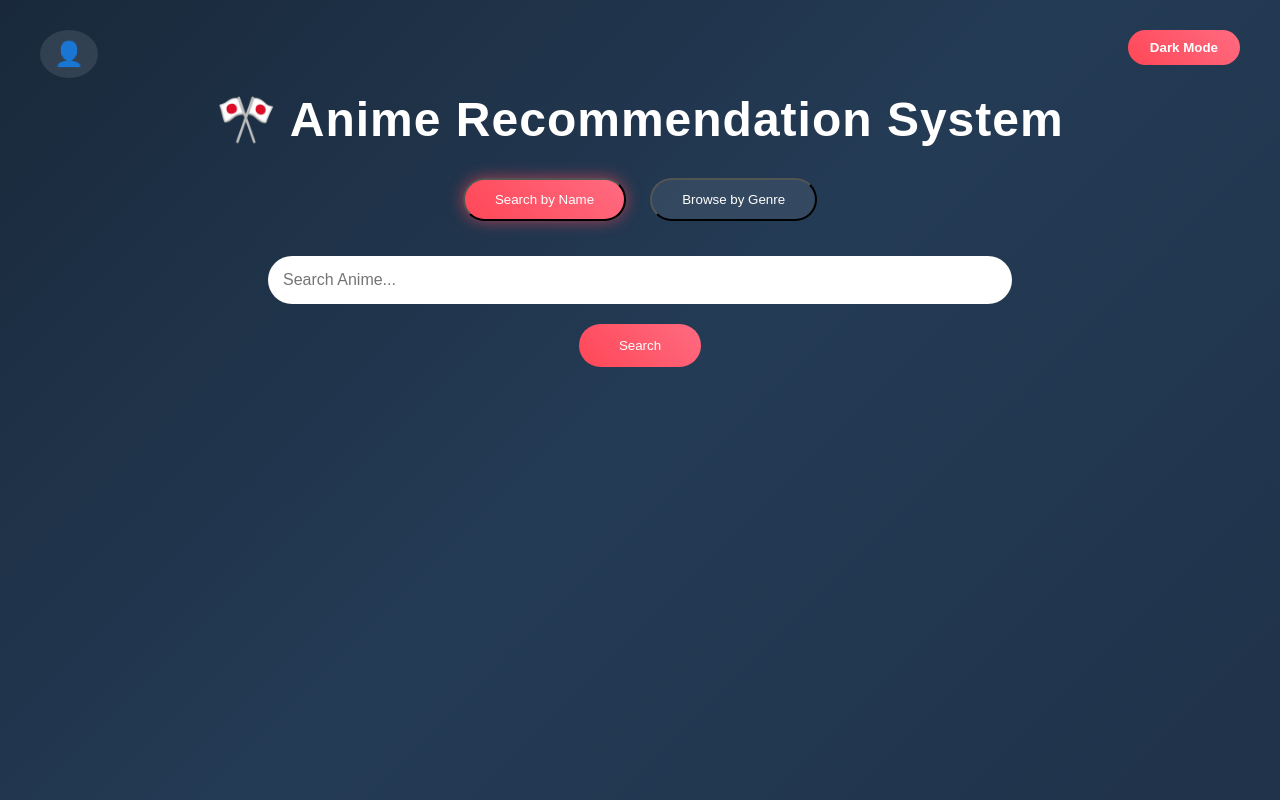
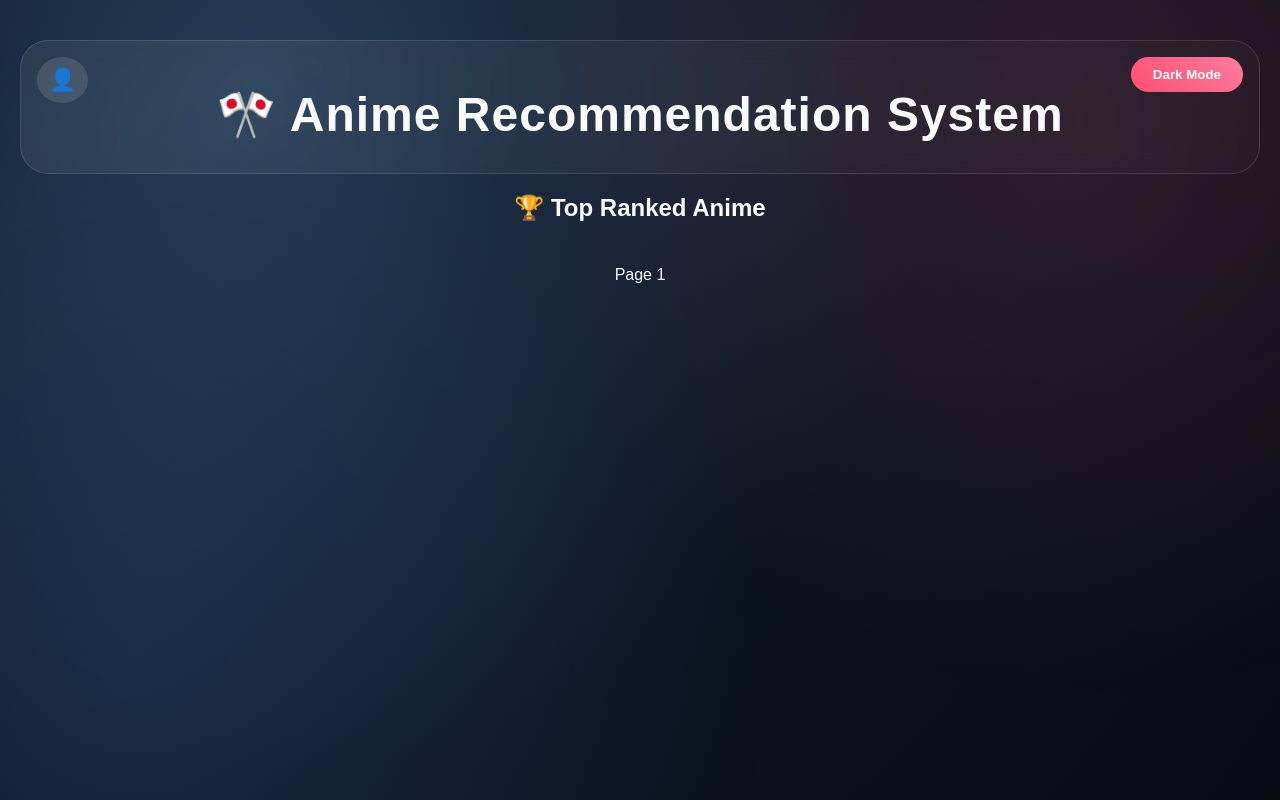
Before and after one commit to AnujShahu/Anime_Recommendation, a Flask app: page /top-rankings in a window 1280 px wide. Run offline with Flask 3, Linux system fonts and the light colour scheme; the visitor is signed in with stand-in values (Sample User, id 1); data that the repository does not hold is empty.

Commit message:
new chnages

```diff
--- a/app/routes.py
+++ b/app/routes.py
@@ -12,10 +12,14 @@ ANIME_DB_PATH = os.path.join(BASE_DIR, "anime.db")
 USER_DB_PATH = os.path.join(BASE_DIR, "user_info.db")
 
 
+def _is_ajax_request():
+    return request.headers.get("X-Requested-With") == "XMLHttpRequest"
+
+
 # ================= HOME =================
 @main.route("/")
 def home():
-    return render_template("index.html")
+    return render_template("index.html", page_mode="home")
 
 
 # ================= RECOMMEND =================
@@ -35,6 +39,7 @@ def recommend():
 
     return render_template(
         "index.html",
+        page_mode="home",
         anime=anime.to_dict() if anime is not None else None,
         recommendations=recommendations.to_dict(orient="records") if recommendations is not None else [],
     )
@@ -150,7 +155,7 @@ def favorites():
     conn.close()
 
     if not anime_ids:
-        return render_template("index.html", favorites=[])
+        return render_template("index.html", page_mode="favorites", favorites=[])
 
     conn2 = sqlite3.connect(ANIME_DB_PATH)
     conn2.row_factory = sqlite3.Row
@@ -160,7 +165,7 @@ def favorites():
     favorite_list = cursor2.fetchall()
     conn2.close()
 
-    return render_template("index.html", favorites=favorite_list)
+    return render_template("index.html", page_mode="favorites", favorites=favorite_list)
 
 
 # ================= WATCHLIST =================
@@ -174,7 +179,7 @@ def watchlist():
     conn.close()
 
     if not anime_ids:
-        return render_template("index.html", watchlist=[])
+        return render_template("index.html", page_mode="watchlist", watchlist=[])
 
     conn2 = sqlite3.connect(ANIME_DB_PATH)
     conn2.row_factory = sqlite3.Row
@@ -184,7 +189,7 @@ def watchlist():
     watchlist_data = cursor2.fetchall()
     conn2.close()
 
-    return render_template("index.html", watchlist=watchlist_data)
+    return render_template("index.html", page_mode="watchlist", watchlist=watchlist_data)
 
 
 # ================= ADD FAVORITE =================
@@ -200,7 +205,7 @@ def add_favorite(anime_id):
     if exists:
         conn.close()
         message = "Already in Favorites"
-        if request.headers.get("X-Requested-With") == "XMLHttpRequest":
+        if _is_ajax_request():
             return jsonify({"ok": True, "message": message})
         flash(message)
         return redirect(request.referrer or url_for("main.home"))
@@ -210,10 +215,27 @@ def add_favorite(anime_id):
     conn.close()
 
     message = "Added to Favorites"
-    if request.headers.get("X-Requested-With") == "XMLHttpRequest":
+    if _is_ajax_request():
         return jsonify({"ok": True, "message": message})
     flash(message)
     return redirect(request.referrer or url_for("main.home"))
+
+
+# ================= REMOVE FAVORITE =================
+@main.route("/remove_favorite/<int:anime_id>")
+@login_required
+def remove_favorite(anime_id):
+    conn = sqlite3.connect(USER_DB_PATH)
+    cursor = conn.cursor()
+    cursor.execute("DELETE FROM favorites WHERE user_id=? AND anime_id=?", (current_user.id, anime_id))
+    conn.commit()
+    conn.close()
+
+    message = "Removed from Favorites"
+    if _is_ajax_request():
+        return jsonify({"ok": True, "message": message, "anime_id": anime_id})
+    flash(message)
+    return redirect(request.referrer or url_for("main.favorites"))
 
 
 # ================= TOP RANKINGS =================
@@ -256,7 +278,7 @@ def top_rankings():
     conn.close()
 
     total_pages = math.ceil(total / per_page) if total else 1
-    return render_template("index.html", rankings=rankings, page=page, total_pages=total_pages)
+    return render_template("index.html", page_mode="rankings", rankings=rankings, page=page, total_pages=total_pages)
 
 
 # ================= ADD WATCHLIST =================
@@ -272,7 +294,7 @@ def add_watchlist(anime_id):
     if exists:
         conn.close()
         message = "Already in Watchlist"
-        if request.headers.get("X-Requested-With") == "XMLHttpRequest":
+        if _is_ajax_request():
             return jsonify({"ok": True, "message": message})
         flash(message)
         return redirect(request.referrer or url_for("main.home"))
@@ -282,7 +304,24 @@ def add_watchlist(anime_id):
     conn.close()
 
     message = "Added to Watchlist"
-    if request.headers.get("X-Requested-With") == "XMLHttpRequest":
+    if _is_ajax_request():
         return jsonify({"ok": True, "message": message})
     flash(message)
     return redirect(request.referrer or url_for("main.home"))
+
+
+# ================= REMOVE WATCHLIST =================
+@main.route("/remove_watchlist/<int:anime_id>")
+@login_required
+def remove_watchlist(anime_id):
+    conn = sqlite3.connect(USER_DB_PATH)
+    cursor = conn.cursor()
+    cursor.execute("DELETE FROM watchlist WHERE user_id=? AND anime_id=?", (current_user.id, anime_id))
+    conn.commit()
+    conn.close()
+
+    message = "Removed from Watchlist"
+    if _is_ajax_request():
+        return jsonify({"ok": True, "message": message, "anime_id": anime_id})
+    flash(message)
+    return redirect(request.referrer or url_for("main.watchlist"))
--- a/static/script.js
+++ b/static/script.js
@@ -1,5 +1,4 @@
 document.addEventListener("DOMContentLoaded", function () {
-
     function redirectToGoogle(title) {
         const query = encodeURIComponent(title + " anime");
         window.open(`https://www.google.com/search?q=${query}`, "_blank");
@@ -25,6 +24,21 @@ document.addEventListener("DOMContentLoaded", function () {
             msg.classList.add("fade-out");
             setTimeout(() => msg.remove(), 300);
         }, 2500);
+    }
+
+    function maybeShowEmptyState(sectionSelector, text) {
+        const section = document.querySelector(sectionSelector);
+        if (!section) return;
+
+        const cards = section.querySelectorAll(".anime-card");
+        const existingEmpty = section.querySelector(".empty-note");
+
+        if (cards.length === 0 && !existingEmpty) {
+            const p = document.createElement("p");
+            p.className = "empty-note";
+            p.textContent = text;
+            section.appendChild(p);
+        }
     }
 
     const searchTab = document.getElementById("searchTab");
@@ -244,7 +258,7 @@ document.addEventListener("DOMContentLoaded", function () {
 
                 results.forEach((anime) => {
                     genreResults.innerHTML += `
-                    <div class="anime-card clickable-card" data-title="${anime.title}">
+                    <div class="anime-card clickable-card" data-title="${anime.title}" data-anime-id="${anime.anime_id}">
                         <img src="${anime.image_url}" class="anime-img" alt="${anime.title}">
                         <h3>${anime.title}</h3>
                         <p>${anime.genres}</p>
@@ -284,6 +298,14 @@ document.addEventListener("DOMContentLoaded", function () {
                 .then((res) => res.json())
                 .then((data) => {
                     showFlashMessage(data.message || "Updated");
+
+                    if ((actionLink.dataset.action === "remove-favorite" || actionLink.dataset.action === "remove-watchlist") && data.ok) {
+                        const card = actionLink.closest(".anime-card");
+                        if (card) card.remove();
+
+                        maybeShowEmptyState("#favoritesSection", "No favorites yet. Add anime from search or rankings.");
+                        maybeShowEmptyState("#watchlistSection", "No watchlist items yet. Add anime from search or rankings.");
+                    }
                 })
                 .catch(() => showFlashMessage("Something went wrong. Try again."));
             return;
--- a/static/style.css
+++ b/static/style.css
@@ -1,303 +1,227 @@
 /* ================= GLOBAL ================= */
-
-* {
-    box-sizing: border-box;
-}
+* { box-sizing: border-box; }
 
 body {
     margin: 0;
     font-family: 'Poppins', sans-serif;
-    background: linear-gradient(-45deg, #141e30, #243b55, #000000);
-    background-size: 400% 400%;
-    animation: gradientBG 10s ease infinite;
-    color: white;
-    transition: all 0.4s ease;
+    background: radial-gradient(circle at 20% 10%, #243b55, #0b1320 55%, #070b12 100%);
+    color: #f8fafc;
+    min-height: 100vh;
     overflow-x: hidden;
+}
+
+body::before {
+    content: "";
+    position: fixed;
+    inset: 0;
+    background: radial-gradient(circle at 85% 15%, rgba(255, 99, 132, 0.15), transparent 45%),
+                radial-gradient(circle at 10% 85%, rgba(96, 165, 250, 0.16), transparent 48%);
+    pointer-events: none;
+    z-index: -1;
 }
 
 .container {
     max-width: 1300px;
     margin: auto;
-    padding: 60px 20px;
+    padding: 40px 20px 60px;
     text-align: center;
     position: relative;
 }
 
-/* ================= TITLE ================= */
+.hero-shell {
+    position: relative;
+    padding: 26px 20px 12px;
+    border-radius: 28px;
+    background: linear-gradient(135deg, rgba(255, 255, 255, 0.08), rgba(255, 255, 255, 0.02));
+    border: 1px solid rgba(255, 255, 255, 0.12);
+    backdrop-filter: blur(10px);
+    margin-bottom: 20px;
+    animation: fadeDown 0.7s ease;
+}
 
 .title {
     font-size: 3rem;
-    margin-bottom: 30px;
+    margin: 20px 0 18px;
     letter-spacing: 1px;
-    animation: fadeDown 1s ease;
 }
-
-/* ================= THEME BUTTON ================= */
 
 .theme-toggle {
     position: absolute;
-    top: 30px;
-    right: 40px;
+    top: 16px;
+    right: 16px;
     padding: 10px 22px;
-    border-radius: 30px;
+    border-radius: 999px;
     border: none;
     cursor: pointer;
-    font-weight: bold;
-    background: linear-gradient(45deg,#ff4757,#ff6b81);
-    color: white;
-    transition: 0.3s;
+    font-weight: 700;
+    background: linear-gradient(45deg, #ff4f70, #ff7b9e);
+    color: #fff;
 }
-
-.theme-toggle:hover {
-    transform: scale(1.08);
-    box-shadow: 0 0 20px rgba(255,71,87,0.6);
-}
-
-body.light-mode {
-    background: linear-gradient(-45deg, #f5f7fa, #c3cfe2);
-    color: #111;
-}
-
-body.light-mode .anime-card {
-    background: rgba(0,0,0,0.05);
-    color: #111;
-}
-
-body.light-mode .tab {
-    background: rgba(0,0,0,0.1);
-    color: #111;
-}
-
-body.light-mode .suggestions-box {
-    background: #ffffff;
-    color: #111;
-}
-/* ================= TABS ================= */
 
 .tabs {
     display: flex;
     justify-content: center;
-    margin-bottom: 35px;
+    margin-bottom: 28px;
+    gap: 10px;
 }
 
 .tab {
-    padding: 12px 30px;
-    margin: 0 12px;
-    border-radius: 40px;
+    padding: 12px 24px;
+    border-radius: 999px;
     cursor: pointer;
-    background: rgba(255,255,255,0.08);
-    color: white;
-    transition: all 0.3s ease;
+    border: 1px solid rgba(255, 255, 255, 0.25);
+    background: rgba(255, 255, 255, 0.06);
+    color: #fff;
+    transition: transform 0.25s ease, box-shadow 0.25s ease;
 }
 
-.tab:hover {
-    transform: translateY(-3px);
-}
+.tab:hover { transform: translateY(-2px); }
 
 .tab.active {
-    background: linear-gradient(45deg,#ff4757,#ff6b81);
-    box-shadow: 0 0 15px rgba(255,71,87,0.6);
+    background: linear-gradient(45deg, #ff4f70, #ff7b9e);
+    box-shadow: 0 10px 28px rgba(255, 79, 112, 0.35);
 }
-
-/* ================= SEARCH ================= */
 
 .search-wrapper {
     position: relative;
-    width: 60%;
-    margin: 0 auto 20px auto;
+    width: min(760px, 100%);
+    margin: 0 auto 16px;
 }
 
 #searchInput {
     width: 100%;
-    padding: 15px;
-    border-radius: 40px;
-    border: none;
+    padding: 16px;
+    border-radius: 999px;
+    border: 1px solid rgba(255, 255, 255, 0.2);
     outline: none;
     font-size: 16px;
-    transition: 0.3s;
-}
-
-#searchInput:focus {
-    box-shadow: 0 0 15px #ff4757;
-    transform: scale(1.02);
 }
 
 .search-btn {
-    padding: 14px 40px;
-    border-radius: 40px;
+    padding: 12px 38px;
+    border-radius: 999px;
     border: none;
-    background: linear-gradient(45deg,#ff4757,#ff6b81);
+    background: linear-gradient(45deg, #ff4f70, #ff7b9e);
     color: white;
     cursor: pointer;
-    transition: 0.3s;
+    font-weight: 700;
 }
 
-.search-btn:hover {
-    transform: scale(1.1);
-    box-shadow: 0 0 20px rgba(255,71,87,0.6);
-}
-
-/* ================= GENRE GRID ================= */
-
-.genre-container,
-.genre-grid {
-    display: grid;
-    grid-template-columns: repeat(auto-fit, minmax(140px, 1fr));
-    gap: 15px;
-    margin-bottom: 30px;
-}
+.genre-container { display: grid; grid-template-columns: repeat(auto-fit, minmax(140px, 1fr)); gap: 12px; margin-bottom: 24px; }
 
 .genre-btn {
-    padding: 12px;
-    border-radius: 30px;
-    border: none;
+    padding: 10px;
+    border-radius: 999px;
+    border: 1px solid rgba(255, 255, 255, 0.2);
     cursor: pointer;
-    background: rgba(255,255,255,0.1);
+    background: rgba(255, 255, 255, 0.06);
     color: white;
-    transition: all 0.3s ease;
-}
-
-.genre-btn:hover {
-    background: linear-gradient(45deg,#6a11cb,#2575fc);
-    transform: translateY(-4px);
-    box-shadow: 0 0 15px rgba(37,117,252,0.6);
 }
 
 .genre-btn.selected {
-    background: linear-gradient(45deg,#ff4757,#ff6b81);
-    box-shadow: 0 0 15px rgba(255,71,87,0.6);
+    background: linear-gradient(45deg, #ff4f70, #ff7b9e);
+    border-color: transparent;
 }
 
-/* ================= CARDS ================= */
+.recommend-title { margin-top: 20px; margin-bottom: 14px; }
 
 .recommend-grid {
     display: grid;
-    grid-template-columns: repeat(auto-fit, minmax(220px, 1fr));
-    gap: 25px;
-    margin-top: 30px;
+    grid-template-columns: repeat(auto-fit, minmax(250px, 1fr));
+    gap: 24px;
+    margin-top: 20px;
 }
 
 .anime-card {
-    background: rgba(255,255,255,0.08);
-    backdrop-filter: blur(12px);
-    padding: 20px;
+    background: rgba(255, 255, 255, 0.08);
+    border: 1px solid rgba(255, 255, 255, 0.15);
+    backdrop-filter: blur(8px);
+    padding: 16px;
     border-radius: 20px;
-    transition: all 0.4s ease;
-    animation: fadeUp 0.8s ease;
+    transition: transform 0.35s ease, box-shadow 0.35s ease;
+    animation: fadeUp 0.7s ease;
     cursor: pointer;
 }
 
 .anime-card:hover {
-    transform: translateY(-10px) scale(1.03);
-    box-shadow: 0 0 30px rgba(255,71,87,0.5);
+    transform: translateY(-8px) scale(1.01);
+    box-shadow: 0 14px 36px rgba(15, 23, 42, 0.45);
 }
 
 .anime-img {
     width: 100%;
-    height: 350px;
+    height: 310px;
     object-fit: cover;
-    border-radius: 15px;
-    transition: 0.3s;
-
+    border-radius: 14px;
 }
-
-/* ================= DROPDOWN ================= */
 
 .user-menu {
     position: absolute;
-    top: 30px;
-    left: 40px;
+    top: 16px;
+    left: 16px;
     z-index: 3000;
 }
 
 .settings-icon {
-    font-size: 24px;
+    font-size: 22px;
     cursor: pointer;
-    background: rgba(255,255,255,0.1);
-    padding: 10px 14px;
+    background: rgba(255, 255, 255, 0.12);
+    padding: 10px 12px;
     border-radius: 50%;
-    transition: 0.3s ease;
-}
-
-.settings-icon:hover {
-    background: linear-gradient(45deg,#ff4757,#6a11cb);
-    transform: rotate(20deg);
 }
 
 .dropdown {
     position: absolute;
-    top: 55px;
+    top: 52px;
     left: 0;
-    background: rgba(0,0,0,0.85);
+    background: rgba(10, 14, 24, 0.95);
+    border: 1px solid rgba(255, 255, 255, 0.15);
     border-radius: 15px;
-    width: 200px;
+    width: 220px;
 }
 
 .dropdown-item {
-    padding: 14px 18px;
-    cursor: pointer;
-    transition: 0.3s;
+    padding: 12px 14px;
     text-align: left;
 }
 
 .dropdown-item:hover {
-    background: linear-gradient(45deg,#ff4757,#6a11cb);
+    background: rgba(255, 255, 255, 0.08);
 }
-/* ================= LOADER ================= */
+
+.dropdown-item a { color: inherit; text-decoration: none; }
 
 .loader {
-    border: 6px solid rgba(255,255,255,0.2);
-    border-top: 6px solid #ff4757;
+    border: 5px solid rgba(255, 255, 255, 0.2);
+    border-top: 5px solid #ff4f70;
     border-radius: 50%;
-    width: 45px;
-    height: 45px;
-    margin: 20px auto;
+    width: 42px;
+    height: 42px;
+    margin: 18px auto;
     animation: spin 1s linear infinite;
 }
-@keyframes spin {
-    0% { transform: rotate(0deg); }
-    100% { transform: rotate(360deg); }
-}
 
-.hidden {
-    display: none;
-}
-
-/* ================= AUTOCOMPLETE ================= */
+.hidden { display: none !important; }
 
 .suggestions-box {
     position: absolute;
     width: 100%;
-    background: #1c1c1c;
-    border-radius: 15px;
+    background: #131d2a;
+    border-radius: 14px;
     max-height: 220px;
     overflow-y: auto;
     margin-top: 8px;
     text-align: left;
     z-index: 1000;
-    animation: fadeUp 0.3s ease;
 }
 
-.suggestion-item {
-    padding: 12px;
-    cursor: pointer;
-    transition: 0.2s;
-}
-
-.suggestion-item:hover,
-.active-suggestion {
-    background: linear-gradient(45deg,#ff4757,#ff6b81);
-    color: white;
-}
-
-
-
-/* ================= MODAL ================= */
+.suggestion-item { padding: 11px; cursor: pointer; }
+.suggestion-item:hover, .active-suggestion { background: linear-gradient(45deg, #ff4f70, #ff7b9e); color: #fff; }
 
 .modal {
     position: fixed;
     inset: 0;
-    background: rgba(0,0,0,0.7);
+    background: rgba(0, 0, 0, 0.7);
     display: flex;
     align-items: center;
     justify-content: center;
@@ -306,131 +230,66 @@ body.light-mode .suggestions-box {
 }
 
 .modal-content {
-    background: rgba(255,255,255,0.08);
-    padding: 40px;
-    border-radius: 25px;
-    width: 90%;
-    max-width: 400px;
-    animation: popUp 0.4s ease;
-}
-
-/* ================= ANIMATIONS ================= */
-
-@keyframes fadeDown {
-    from { opacity: 0; transform: translateY(-30px); }
-    to { opacity: 1; transform: translateY(0); }
-}
-
-@keyframes fadeUp {
-    from { opacity: 0; transform: translateY(40px); }
-    to { opacity: 1; transform: translateY(0); }
-}
-
-@keyframes popUp {
-    from { opacity: 0; transform: scale(0.8) translateY(40px); }
-    to { opacity: 1; transform: scale(1) translateY(0); }
-}
-
-@keyframes gradientBG {
-    0% { background-position: 0% 50%; }
-    50% { background-position: 100% 50%; }
-    100% { background-position: 0% 50%; }
-}
-@keyframes glowTitle {
-    from { text-shadow: 0 0 10px rgba(255,71,87,0.6); }
-    to { text-shadow: 0 0 25px rgba(106,17,203,0.8); }
-}
-
-.hidden {
-    display: none !important;
-}
-.ranking-card {
-    animation: popUp 0.6s ease;
-}
-
-.fav-btn {
-    margin-top: 10px;
-    padding: 8px 16px;
-    border-radius: 20px;
-    border: none;
-    background: linear-gradient(45deg,#ff4757,#ff6b81);
-    color: white;
-    cursor: pointer;
-    transition: 0.3s;
-}
-
-.fav-btn:hover {
-    transform: scale(1.1);
-    box-shadow: 0 0 15px rgba(255,71,87,0.6);
-}
-
-.pagination {
-    margin-top: 30px;
-}
-
-.pagination a {
-    margin: 0 15px;
-    color: white;
-    text-decoration: none;
-    font-weight: bold;
-    transition: 0.3s;
-}
-
-.pagination a:hover {
-    color: #ff6b81;
-    transform: scale(1.1);
-}
-
-body.light-mode .tab,
-body.light-mode h1,
-body.light-mode h2,
-body.light-mode h3,
-body.light-mode p {
-    color: #111 !important;
-    text-shadow: 0 0 8px rgba(255, 71, 87, 0.4);
-}
-.animate-card {
-    animation: fadeUp 0.6s ease forwards;
-}
-
-@keyframes fadeUp {
-    from { opacity:0; transform: translateY(20px); }
-    to { opacity:1; transform: translateY(0); }
+    background: rgba(255, 255, 255, 0.1);
+    border: 1px solid rgba(255, 255, 255, 0.2);
+    padding: 30px;
+    border-radius: 18px;
+    width: min(92%, 420px);
 }
 
 .card-actions {
-    margin-top:10px;
+    margin-top: 12px;
+    display: flex;
+    justify-content: center;
+    gap: 10px;
 }
 
-.heart-btn, .watch-btn {
-    text-decoration:none;
-    font-size:18px;
-    margin-right:10px;
-    transition:0.3s;
+.action-link {
+    display: inline-block;
+    padding: 8px 12px;
+    border-radius: 12px;
+    text-decoration: none;
+    font-weight: 600;
 }
 
-.heart-btn:hover {
-    color:red;
-    transform:scale(1.2);
+.heart-btn { background: rgba(255, 79, 112, 0.2); color: #ffd3dc; }
+.watch-btn { background: rgba(255, 196, 112, 0.2); color: #ffe7c5; }
+.remove-btn { background: rgba(248, 113, 113, 0.2); color: #fecaca; }
+
+.pagination { margin-top: 24px; }
+.pagination a { margin: 0 12px; color: #fff; text-decoration: none; font-weight: 700; }
+
+.flash-container { margin-bottom: 16px; }
+.flash-message {
+    background: rgba(56, 189, 248, 0.18);
+    border: 1px solid rgba(56, 189, 248, 0.5);
+    border-radius: 12px;
+    padding: 10px 14px;
+    margin: 8px auto;
+    max-width: 680px;
+    transition: opacity 0.3s ease, transform 0.3s ease;
 }
 
-.watch-btn:hover {
-    color:pink;
-    transform:scale(1.2);
-}
+.flash-message.fade-out { opacity: 0; transform: translateY(-6px); }
+.empty-note { opacity: 0.85; }
 
-.trophy-title {
-    color: gold;
-    text-shadow: 0 0 15px rgba(255,215,0,0.8);
-}
-/* ================= LIGHT MODE FIXES ================= */
 body.light-mode {
     background: linear-gradient(-45deg, #f8fafc, #dbeafe, #eef2ff);
-    background-size: 350% 350%;
     color: #0f172a;
 }
 
-body.light-mode .container,
+body.light-mode .hero-shell,
+body.light-mode .anime-card,
+body.light-mode .tab,
+body.light-mode .dropdown,
+body.light-mode .modal-content {
+    background: rgba(255, 255, 255, 0.9);
+    color: #0f172a;
+    border-color: rgba(15, 23, 42, 0.12);
+}
+
+body.light-mode .pagination a,
+body.light-mode .dropdown-item a,
 body.light-mode .title,
 body.light-mode .recommend-title,
 body.light-mode p,
--- a/templates/index.html
+++ b/templates/index.html
@@ -20,6 +20,7 @@
 {% endif %}
 {% endwith %}
 
+<div class="hero-shell">
     <div class="user-menu">
         <div class="settings-icon" id="userMenuBtn">
             {% if current_user.is_authenticated %} &#128100; {% else %} &#9881; {% endif %}
@@ -53,20 +54,19 @@
     </div>
 
     <h1 class="title">&#127884; Anime Recommendation System</h1>
+    <button id="themeToggle" class="theme-toggle">Dark Mode</button>
+</div>
 
-<button id="themeToggle" class="theme-toggle">Dark Mode</button>
-
+{% if page_mode in ["home", "search"] %}
 <div class="tabs">
     <button id="searchTab" class="tab active">Search by Name</button>
     <button id="genreTab" class="tab">Browse by Genre</button>
 </div>
 
 <div id="searchSection">
-
 <form method="POST" action="{{ url_for('main.recommend') }}" id="searchForm">
     <div class="search-wrapper">
-        <input type="text" id="searchInput" name="anime_name"
-               placeholder="Search Anime..." autocomplete="off" required>
+        <input type="text" id="searchInput" name="anime_name" placeholder="Search Anime..." autocomplete="off" required>
         <div id="suggestions" class="suggestions-box"></div>
     </div>
     <button type="submit" class="search-btn">Search</button>
```
Also changed, not shown: other parts of static/style.css (+9 -84 lines), other parts of templates/index.html (+25 -20 lines). Lines whose indentation alone changed are shown as unchanged.
